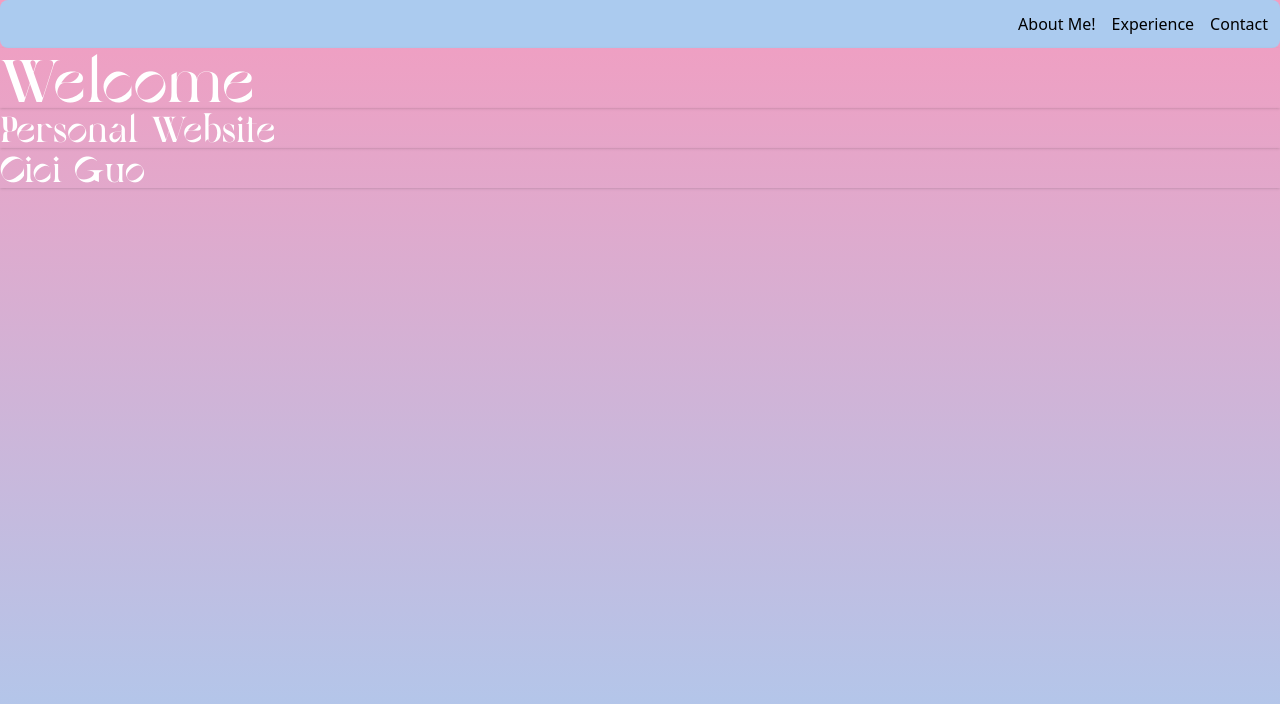
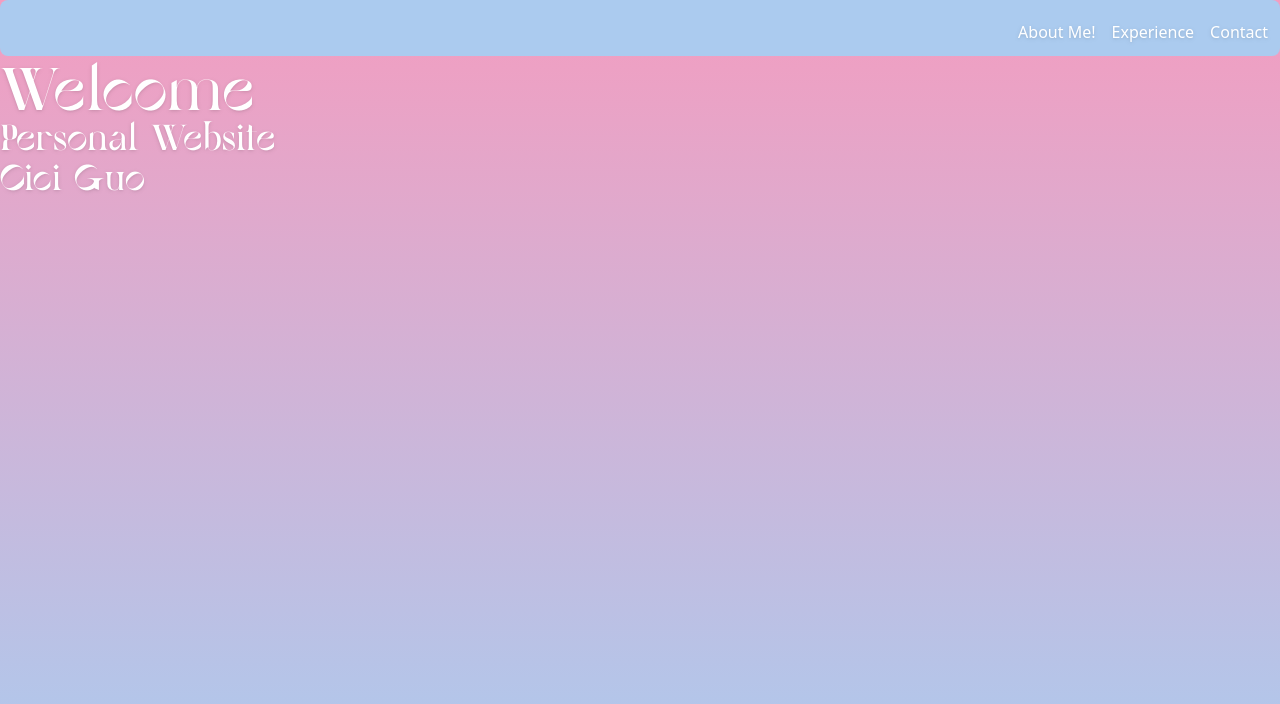
Before and after one commit to ClosedCaptions/closedcaptions.github.io, a plain HTML site: page index.html in a window 1280 px wide. Drawn offline with nearby package versions, Linux system fonts and the light colour scheme.

Commit message:
Update index.html

```diff
--- a/index.html
+++ b/index.html
@@ -15,15 +15,15 @@
 
 <body style="min-height: 100vh; background: linear-gradient(to bottom, #F39DC0, #ABCBEF);">
     <div class="container mx-auto p-3 rounded-lg" style="background-color: #ABCBEF">
-        <nav class="flex bg-white space-x-4 justify-end" style="background-color: #ABCBEF">
-            <a href="about.html">About Me!</a>
-            <a href="exp.html">Experience</a>
-            <a href="contact.html">Contact</a>
+        <nav class="flex bg-white space-x-4 justify-end mt-2" style="background-color: #ABCBEF">
+            <a class="drop-shadow" style="color: #FFFFFF" href="about.html">About Me!</a>
+            <a class="drop-shadow" style="color: #FFFFFF" href="exp.html">Experience</a>
+            <a class="drop-shadow" style="color: #FFFFFF" href="contact.html">Contact</a>
         </nav>
     </div>
-    <h1 class="text-6xl font-['Heading'] text-primary shadow" style="color: #FFFFFF">Welcome</h1>
-    <h2 class="text-4xl font-['Heading'] text-primary shadow" style="color: #FFFFFF">Personal Website</h2>
-    <h2 class="text-4xl font-['Heading'] text-primary shadow" style="color: #FFFFFF">Cici Guo</h2>
+    <h1 class="text-6xl font-['Heading'] text-primary drop-shadow" style="color: #FFFFFF">Welcome</h1>
+    <h2 class="text-4xl font-['Heading'] text-primary drop-shadow" style="color: #FFFFFF">Personal Website</h2>
+    <h2 class="text-4xl font-['Heading'] text-primary drop-shadow" style="color: #FFFFFF">Cici Guo</h2>
 </body>
 
 </html>
```
